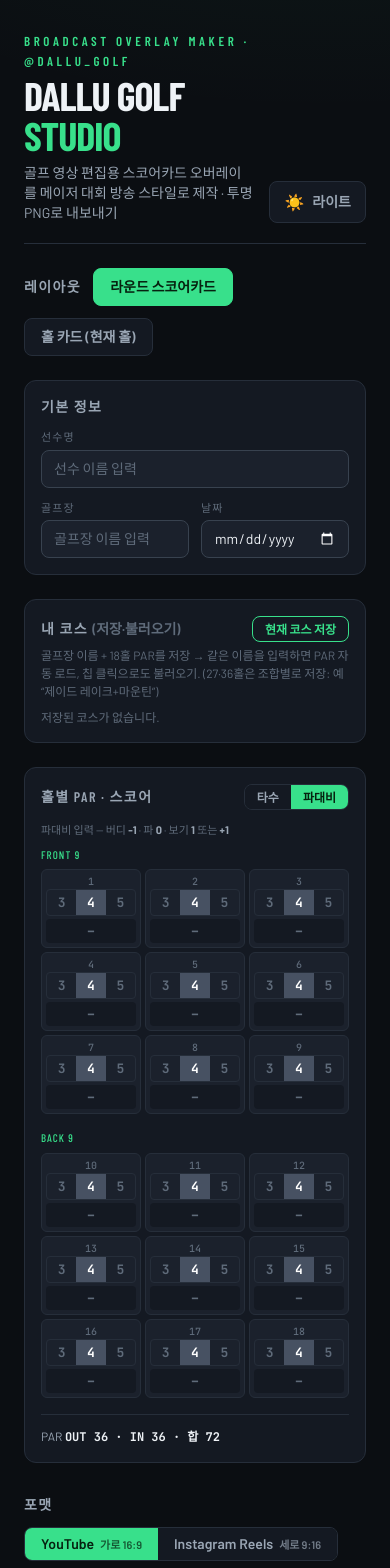
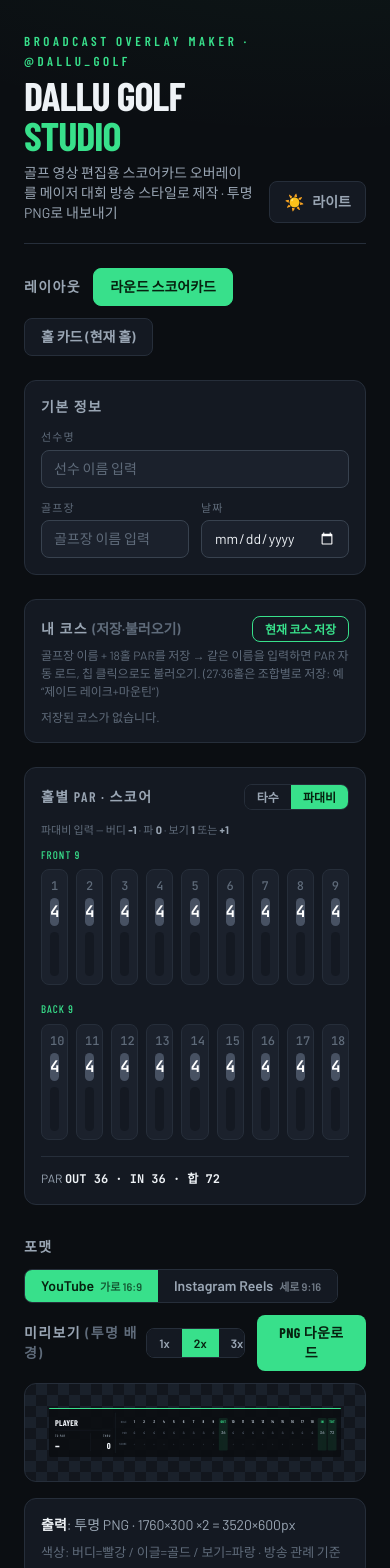
Before and after one commit to milv0/dallu-golf-studio, a Next.js app: page / in a window 390 px wide. Shown: the top 1568 px of the page. Built offline with nearby package versions, Linux system fonts and the light colour scheme; a web font is replaced by a local one.

Commit message:
Enlarge web layout: bigger score/par inputs, wider columns (desktop-focused)

```diff
--- a/app/page.js
+++ b/app/page.js
@@ -161,7 +161,7 @@ export default function Home() {
   const holeData = { player: round.player, ...holeCard };
 
   return (
-    <main className="mx-auto max-w-[1200px] px-6 py-8">
+    <main className="mx-auto max-w-[1500px] px-6 py-8">
       {/* Header */}
       <div className="mb-6 flex items-end justify-between gap-4 border-b border-line pb-5">
         <div>
@@ -198,7 +198,7 @@ export default function Home() {
         ))}
       </div>
 
-      <div className="grid grid-cols-1 gap-8 lg:grid-cols-[380px_1fr]">
+      <div className="grid grid-cols-1 gap-8 lg:grid-cols-[680px_1fr]">
         {/* ── 입력 패널 ── */}
         <section className="space-y-6">
           {/* 기본 정보 */}
@@ -398,34 +398,8 @@ const PAR_STYLE = {
   4: { background: "#475162", color: "#ffffff" }, // 중간
   5: { background: "#616d7d", color: "#ffffff" }, // 연한 (모두 어두운 바탕 + 흰 글씨)
 };
-// par 셀 (반응형): 모바일=큰 3/4/5 세그먼트, 데스크톱=숫자 하나+위치탭/드래그
+// par 셀: 숫자 하나 표시. 왼쪽 탭=3 / 가운데=4 / 오른쪽=5, 좌우 드래그 스크럽도 지원. (웹 전용, 큼직하게)
 function ParCell({ par, onSet }) {
-  return (
-    <>
-      {/* 모바일: 큰 세그먼트 (터치 타겟 확보) */}
-      <div className="mb-0.5 flex overflow-hidden rounded border border-line sm:hidden">
-        {[3, 4, 5].map((p) => {
-          const active = String(par) === String(p);
-          return (
-            <button key={p} type="button" tabIndex={-1} onClick={() => onSet(String(p))}
-              style={active ? PAR_STYLE[p] : undefined}
-              className={"flex-1 py-1.5 text-center font-mono text-[13px] font-bold leading-none transition " +
-                (active ? "" : "text-txt-faint")}>
-              {p}
-            </button>
-          );
-        })}
-      </div>
-      {/* 데스크톱: 컴팩트 스크럽 */}
-      <div className="mb-0.5 hidden sm:block">
-        <ParScrub par={par} onSet={onSet} />
-      </div>
-    </>
-  );
-}
-
-// 데스크톱용: 숫자 하나 표시. 왼쪽 탭=3 / 가운데=4 / 오른쪽=5, 좌우 드래그 스크럽도 지원.
-function ParScrub({ par, onSet }) {
   const drag = useRef(null);
   const cur = Number(par) || 4;
   const clamp = (n) => Math.max(3, Math.min(5, n));
@@ -441,7 +415,7 @@ function ParScrub({ par, onSet }) {
     const dx = e.clientX - d.x;
     if (Math.abs(dx) > 5) d.moved = true;
     if (d.moved) {
-      const next = clamp(d.base + Math.round(dx / 16));
+      const next = clamp(d.base + Math.round(dx / 20));
       if (next !== Number(par)) onSet(String(next));
     }
   };
@@ -462,7 +436,7 @@ function ParScrub({ par, onSet }) {
       onPointerUp={onPointerUp} onPointerCancel={onPointerUp}
       style={st ? { background: st.background, color: st.color } : undefined}
       title="왼쪽=파3 · 가운데=파4 · 오른쪽=파5 (좌우 드래그도 가능)"
-      className={"w-full cursor-ew-resize touch-none select-none rounded py-0.5 text-center font-mono text-[11px] font-bold leading-none transition " +
+      className={"mb-1.5 w-full cursor-ew-resize touch-none select-none rounded-md py-1.5 text-center font-mono text-base font-bold leading-none transition " +
         (st ? "" : "text-txt-faint hover:text-txt")}>
       {par || "–"}
     </button>
@@ -596,12 +570,12 @@ function HoleGroup({ label, holes, offset, setHole, scoreRefs, onScoreKey, score
   return (
     <div className="mb-4 last:mb-0">
       <div className="mb-1.5 font-head text-[11px] uppercase tracking-widest text-accent">{label}</div>
-      <div className="grid grid-cols-3 gap-1 sm:grid-cols-9">
+      <div className="grid grid-cols-9 gap-2">
         {holes.map((h, i) => {
           const idx = offset + i;
           return (
-            <div key={idx} className="rounded-md border border-line bg-panel-2 p-1 text-center">
-              <div className="font-mono text-[10px] text-txt-faint">{idx + 1}</div>
+            <div key={idx} className="rounded-lg border border-line bg-panel-2 p-2 text-center">
+              <div className="mb-1 font-mono text-xs text-txt-faint">{idx + 1}</div>
               <ParCell par={h.par} onSet={(v) => setHole(idx, "par", v)} />
               <ScoreInput idx={idx} par={h.par} score={h.score} mode={scoreMode}
                 setHole={setHole} scoreRefs={scoreRefs} onScoreKey={onScoreKey} />
@@ -645,7 +619,7 @@ function ScoreInput({ idx, par, score, mode, setHole, scoreRefs, onScoreKey }) {
       onKeyDown={(e) => onScoreKey && onScoreKey(e, idx)}
       onChange={(e) => handle(e.target.value)}
       placeholder="–"
-      className="w-full rounded bg-panel px-0.5 py-0.5 text-center font-mono text-sm font-bold text-txt outline-none placeholder:text-txt-faint focus:ring-1 focus:ring-accent"
+      className="w-full rounded-md bg-panel px-1 py-2 text-center font-mono text-xl font-bold text-txt outline-none placeholder:text-txt-faint focus:ring-2 focus:ring-accent"
     />
   );
 }
```
